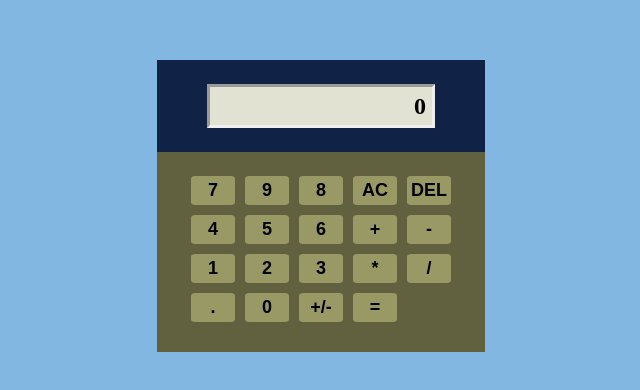
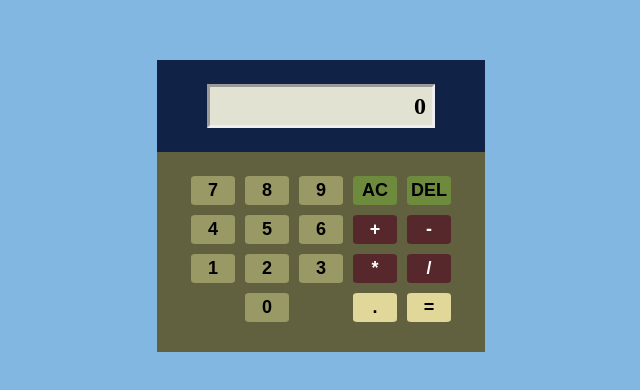
Before and after one commit to Servante/calculator, a plain HTML site: page index.html in a window 1280 px wide. Shown: the part 194-584 px from the top of the page, without its empty margins (319-959 px from the left). Drawn offline with Linux system fonts and the light colour scheme.

Commit message:
Update frontend
-fix num layout (swap 8 and 9).
-add color to all non-number buttons.

```diff
--- a/index.html
+++ b/index.html
@@ -15,24 +15,25 @@
         </div>
         <div id="calculator">
             <button class="keyPad-btn" data-value="7">7</button>
+            <button class="keyPad-btn" data-value="8">8</button>
             <button class="keyPad-btn" data-value="9">9</button>
-            <button class="keyPad-btn" data-value="8">8</button>
-            <button class="keyPad-btn" data-value="AC">AC</button>
-            <button class="keyPad-btn" data-value="DEL">DEL</button>
+            <button class="keyPad-btn edit" data-value="AC">AC</button>
+            <button class="keyPad-btn edit" data-value="DEL">DEL</button>
             <button class="keyPad-btn" data-value="4">4</button>
             <button class="keyPad-btn" data-value="5">5</button>
             <button class="keyPad-btn" data-value="6">6</button>
-            <button class="keyPad-btn" data-value="+">+</button>
-            <button class="keyPad-btn" data-value="-">-</button>
+            <button class="keyPad-btn operator" data-value="+">+</button>
+            <button class="keyPad-btn operator" data-value="-">-</button>
             <button class="keyPad-btn" data-value="1">1</button>
             <button class="keyPad-btn" data-value="2">2</button>
             <button class="keyPad-btn" data-value="3">3</button>
-            <button class="keyPad-btn" data-value="*">*</button>
-            <button class="keyPad-btn" data-value="/">/</button>
-            <button class="keyPad-btn" data-value=".">.</button>
+            <button class="keyPad-btn operator" data-value="*">*</button>
+            <button class="keyPad-btn operator" data-value="/">/</button>
+            <button class="keyPad-btn placehldr" data-value=""></button>
             <button class="keyPad-btn" data-value="0">0</button>
-            <button>+/-</button>
-            <button class="keyPad-btn" data-value="=">=</button>
+            <button class="placehldr"></button>
+            <button class="keyPad-btn operate" data-value=".">.</button>
+            <button class="keyPad-btn operate" data-value="=">=</button>
         </div>
     </div>
     <script src="script.js"></script>
--- a/style.css
+++ b/style.css
@@ -51,3 +51,25 @@ button {
     border-radius: 10%;
     border: thin;
 }
+
+.placehldr {
+    background-color: #616140;
+}
+
+.operate {
+    background-color: #e1d798;
+}
+
+.operator {
+    background-color:#56282b;
+    color: white;
+}
+
+.edit {
+    background-color: #6e8b3d;
+}
+
+.keyPad-btn:hover {
+    background-color: yellow;
+    color: black;
+ }
```
